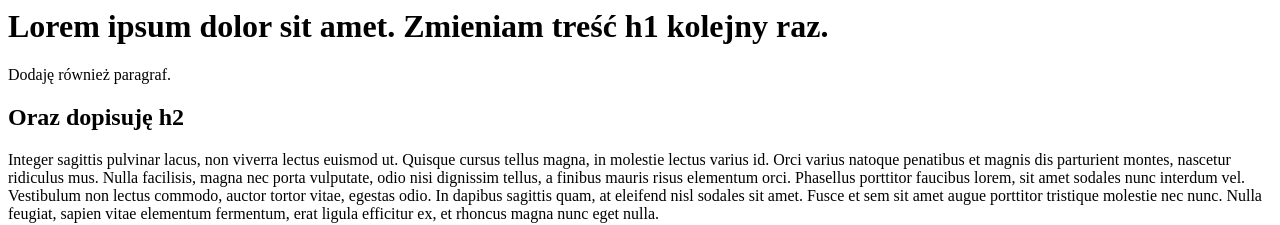
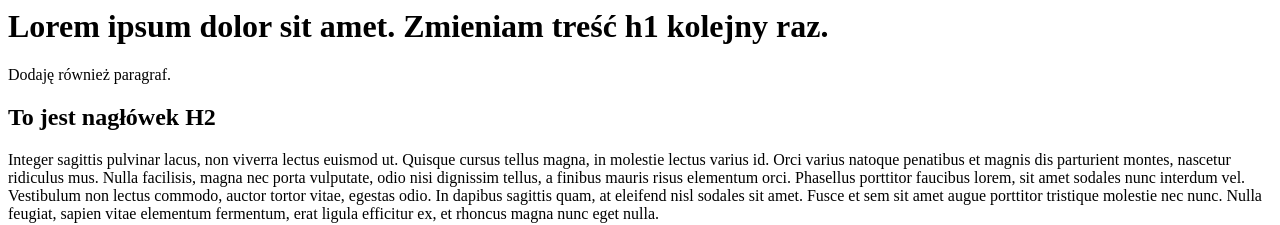
Before and after one commit to annakowalczuk/learning-git, a plain HTML site: page index.html in a window 1280 px wide. Shown: the top 225 px of the page. Drawn offline with nearby package versions, Linux system fonts and the light colour scheme; files that its build step writes are made by us from their sources.

Commit message:
Change h2 content

```diff
--- a/index.html
+++ b/index.html
@@ -15,7 +15,7 @@
 <title>To jest tytuł</title>
 <h1>Lorem ipsum dolor sit amet. Zmieniam treść h1 kolejny raz.</h1>
 <p>Dodaję również paragraf.</p>
-<h2>Oraz dopisuję h2</h2>
+<h2>To jest nagłówek H2</h2>
             </header>
         </div>
 
```
